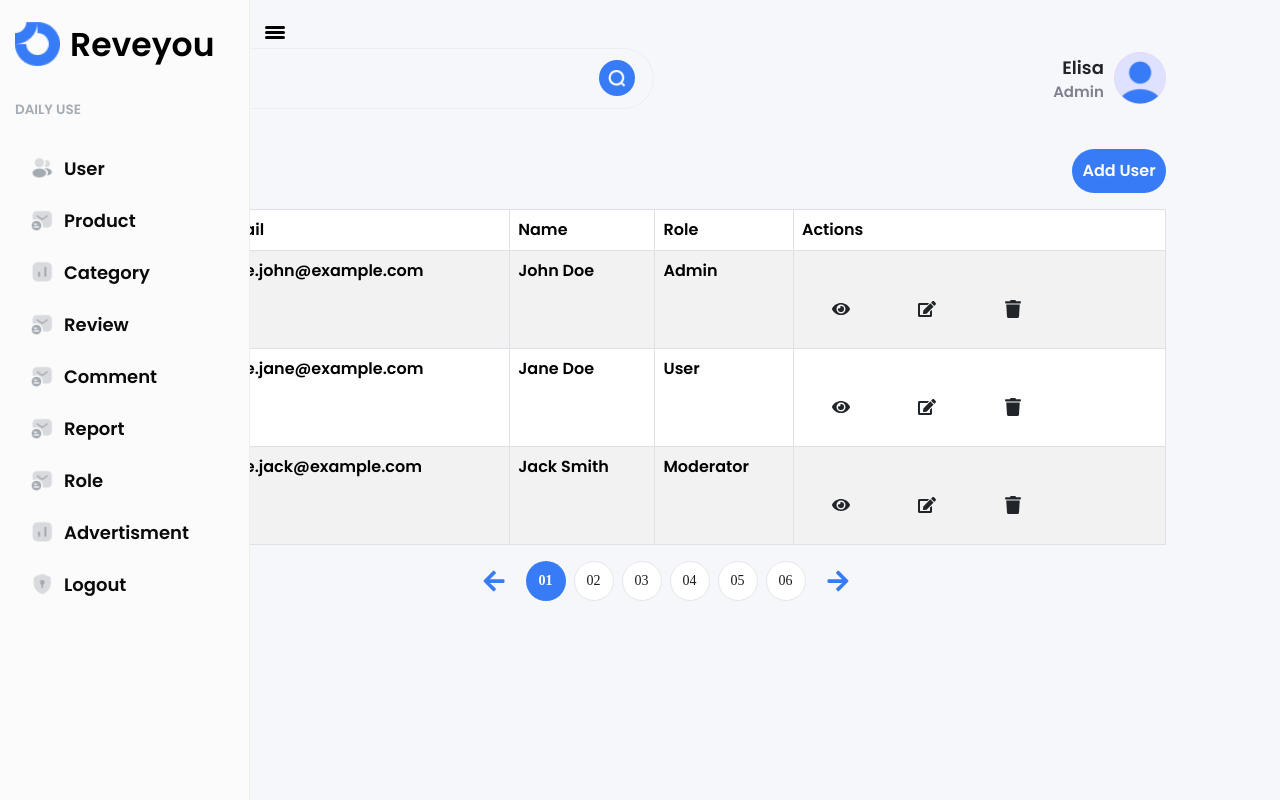
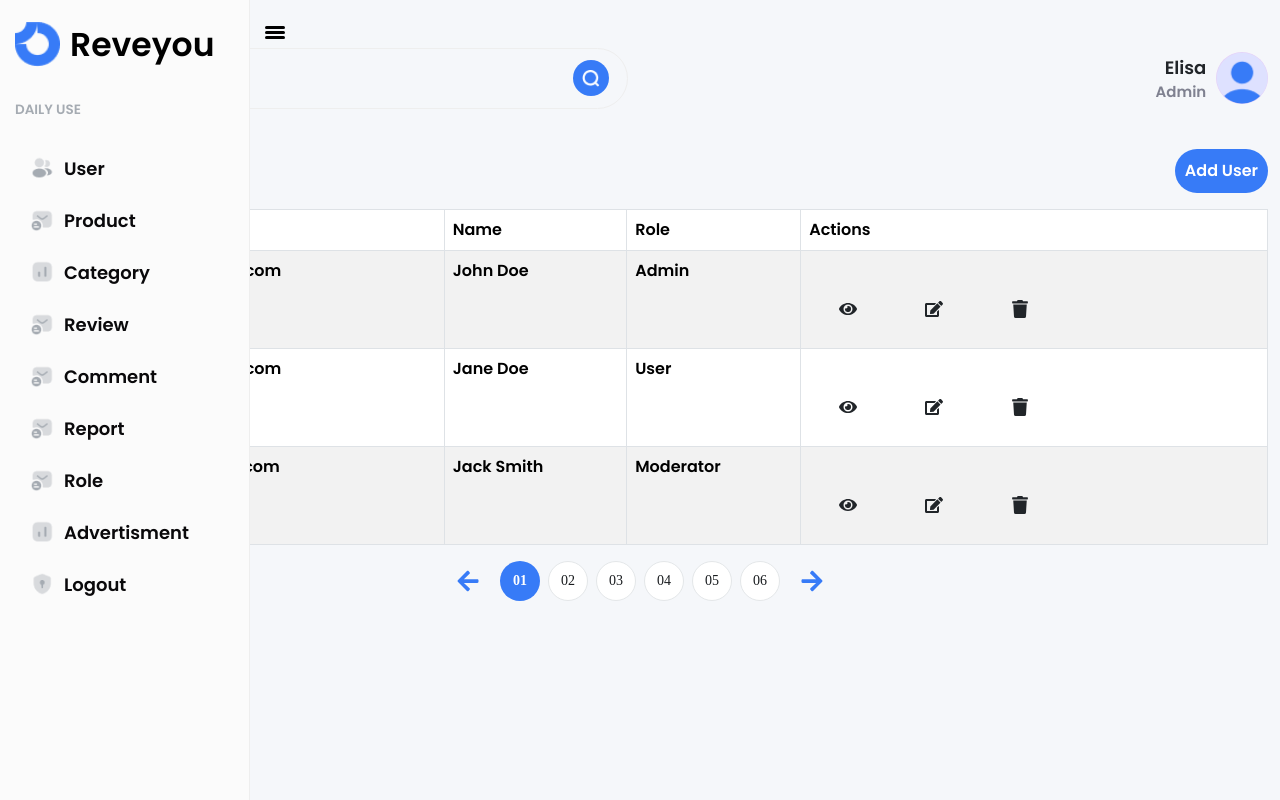
Before and after one commit to saraabdelrhman/wallet-market-master, a React (Create React App) app: page /admin/user in a window 1280 px wide. Built offline with nearby package versions, Linux system fonts and the light colour scheme; no server answers.

Commit message:
user admin

```diff
--- a/src/admin/User.js
+++ b/src/admin/User.js
@@ -57,7 +57,7 @@ const Users = () => {
   };
 
   return (
-    <Container fluid className="d-flex flex-column  mt-5" style={{width: '80%',marginLeft:'12%'}}>
+    <Container fluid className="d-flex flex-column  mt-5" >
       <Row className="mb-4 align-items-center">
         <Col md={6}>
         <div style={{width: '100%', height: '100%', paddingLeft: 18, paddingRight: 18, paddingTop: 11.25, paddingBottom: 11.25, borderRadius: 56.25, border: '1.12px #EEEEEE solid', justifyContent: 'space-between', alignItems: 'center', display: 'inline-flex'}}>
--- a/src/components/Header.js
+++ b/src/components/Header.js
@@ -77,7 +77,7 @@ const Header = () => {
                 style={{
                   width: 'auto',
                   border: '0',
-                  marginRight: '15px',
+                  marginRight: '5px',
                   borderRadius: '5px',
                   backgroundColor: 'white',
                 }}
@@ -100,7 +100,7 @@ const Header = () => {
                   <img
                     src={notification}
                     alt="Notification Icon"
-                    style={{ cursor: 'pointer', height: '24px', marginRight: '10px' }}
+                    style={{ cursor: 'pointer', height: '24px', marginRight: '5px' }}
                   />
                 </Dropdown.Toggle>
 
@@ -126,7 +126,7 @@ const Header = () => {
                         src={person1}
                         alt="Edward Curr"
                         className="rounded-circle"
-                        style={{ width: '32px', height: '32px', marginRight: '10px' }}
+                        style={{ width: '32px', height: '32px', marginRight: '5px' }}
                       />
                       <div className="ms-2">
                         <strong>Edward Curr</strong>
@@ -169,13 +169,14 @@ const Header = () => {
           </ul>
 
           {/* Login and Register Links */}
-          <div className="d-flex align-items-center gap-3">
+          <div className="d-flex align-items-center gap-3 ">
             <Link
               to="/login"
               style={{
                 background: '#377BF7',
                 borderRadius: 30,
                 color: 'white',
+
                 fontSize: 15,
                 padding: '14px 16px',
                 fontFamily: 'Inter',
```
